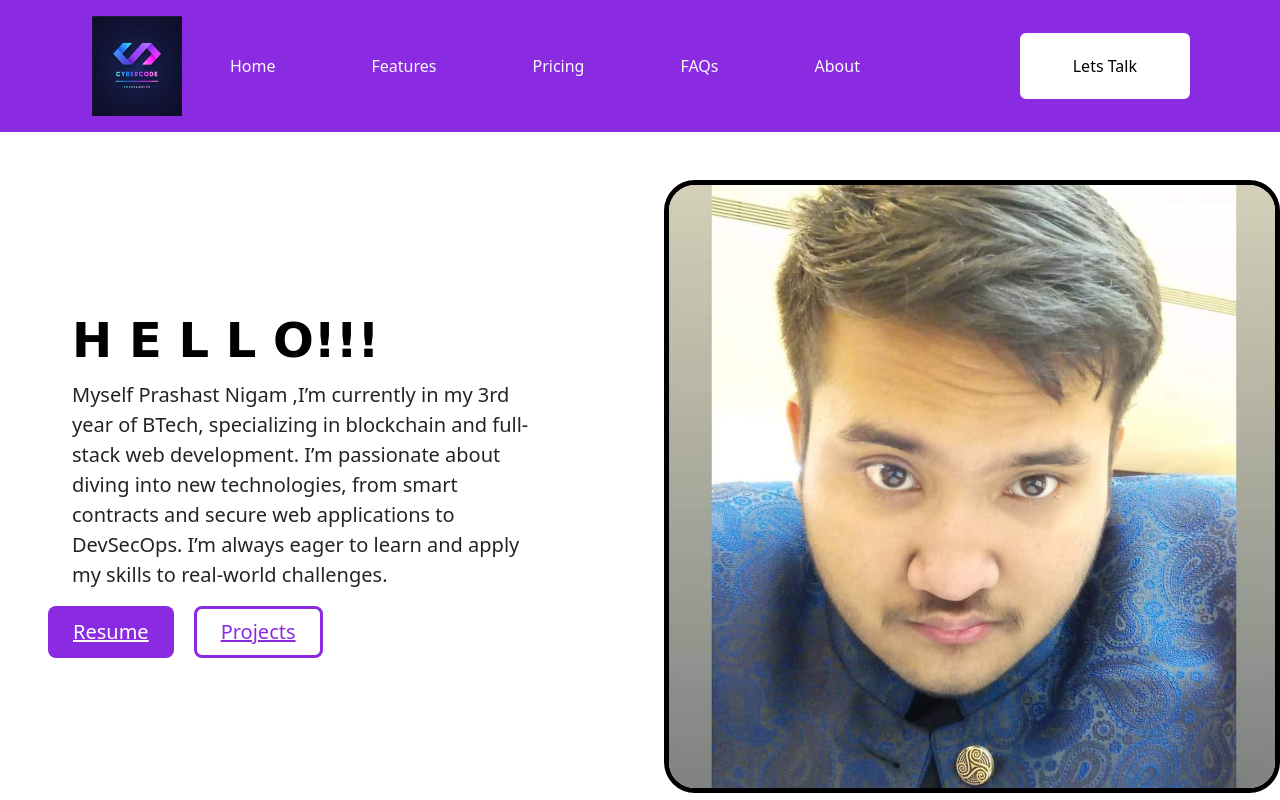
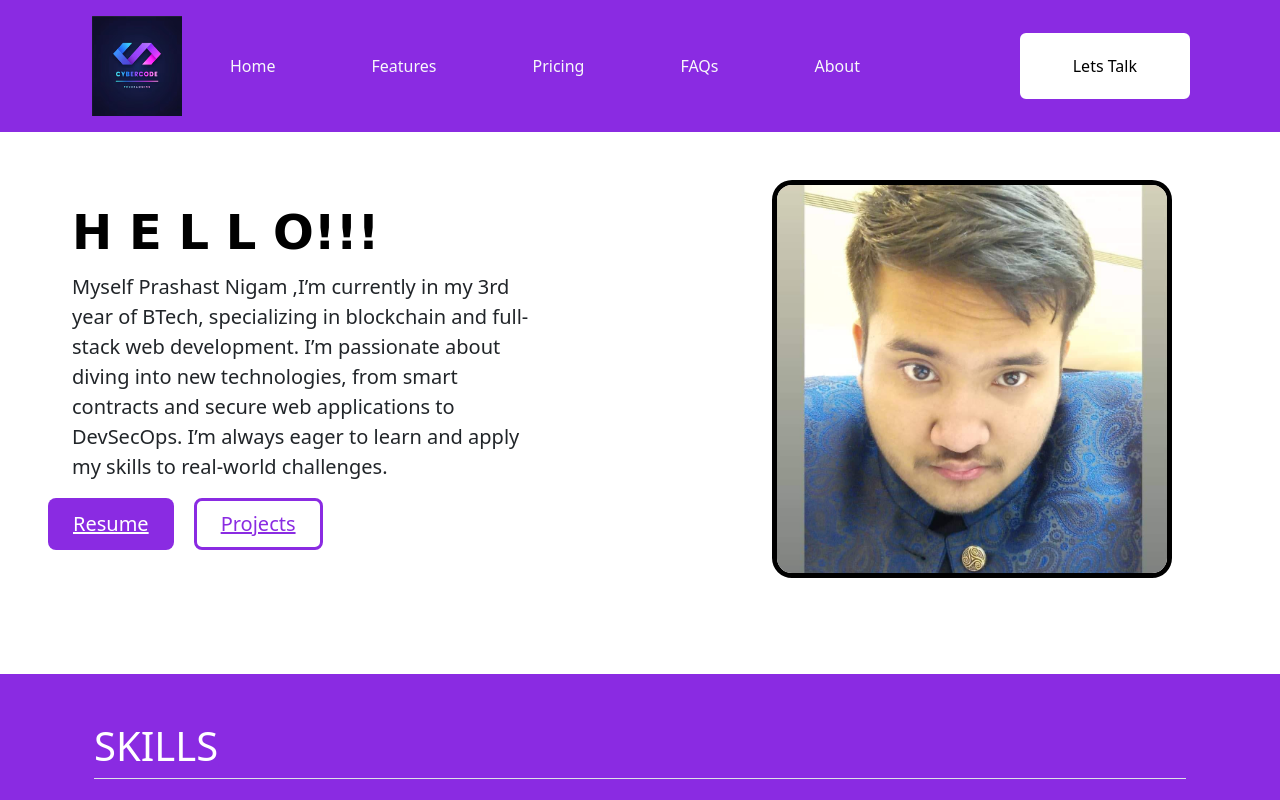
Before and after one commit to Prashast4438/MyWebsite, a plain HTML site: page index.html in a window 1280 px wide. Shown: the top 800 px of the page. Drawn offline with nearby package versions, Linux system fonts and the light colour scheme.

Commit message:
Update index.html

```diff
--- a/index.html
+++ b/index.html
@@ -67,7 +67,7 @@
       <div class="row flex-lg-row-reverse align-items-center g-5 py-5">
         <div class="col-10 col-sm-8 col-lg-6">
             <div class="c" >
-          <img src="./7f52c4b5-9403-42c8-8866-6d8fd5357934.jpeg" class="d-block mx-lg-auto img-fluid mx-sm-5 me-sm-10" alt="Bootstrap Themes" width="700" height="400" loading="lazy"style="border: 5px solid black; border-radius:5%;">
+          <img src="./7f52c4b5-9403-42c8-8866-6d8fd5357934.jpeg" class="d-block mx-lg-auto img-fluid mx-sm-5 me-sm-10" alt="Bootstrap Themes" width="400" height="400" loading="lazy"style="border: 5px solid black; border-radius:5%;">
         </div>
     </div>
         <div class="col-lg-6">
```
